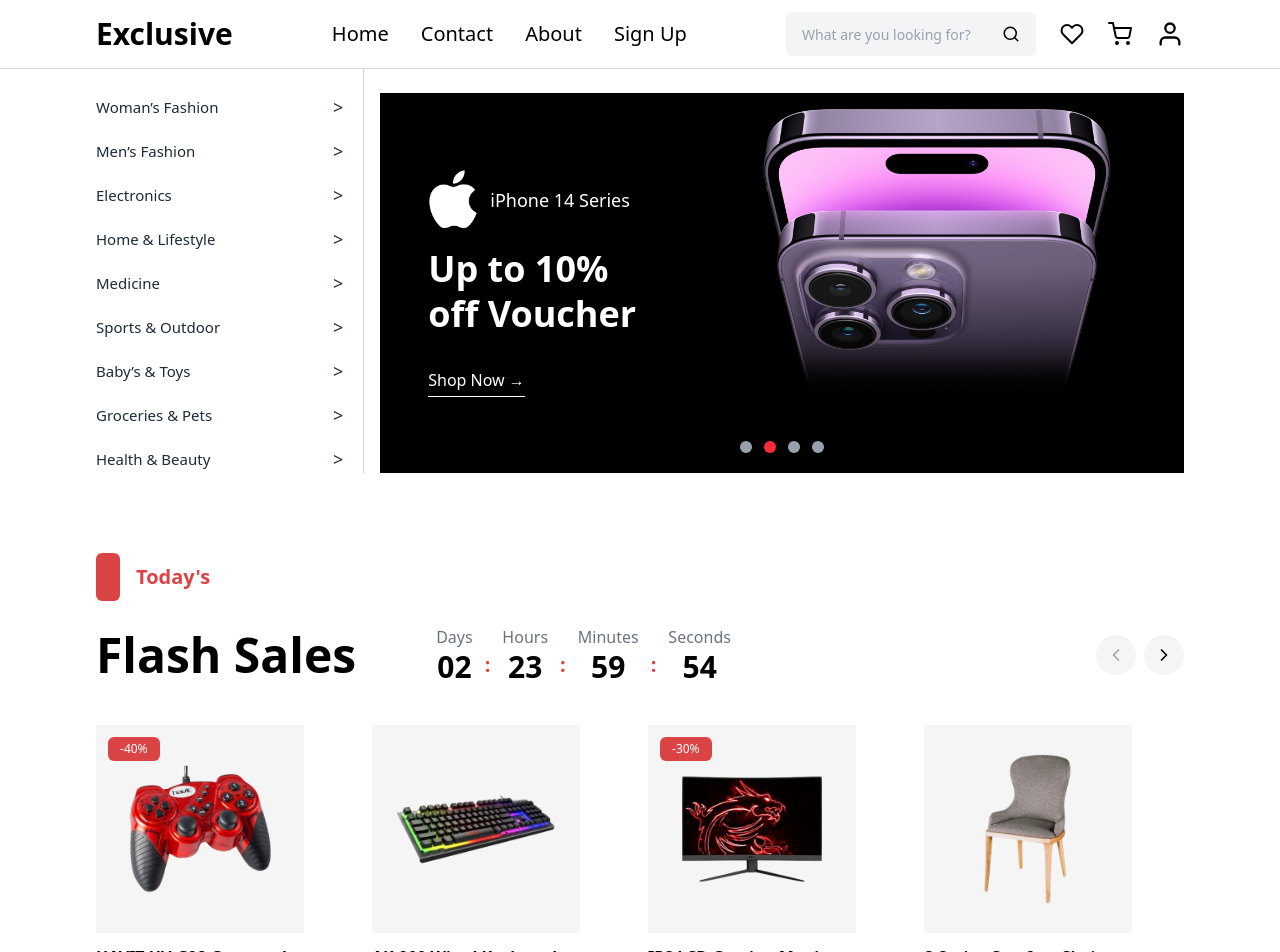
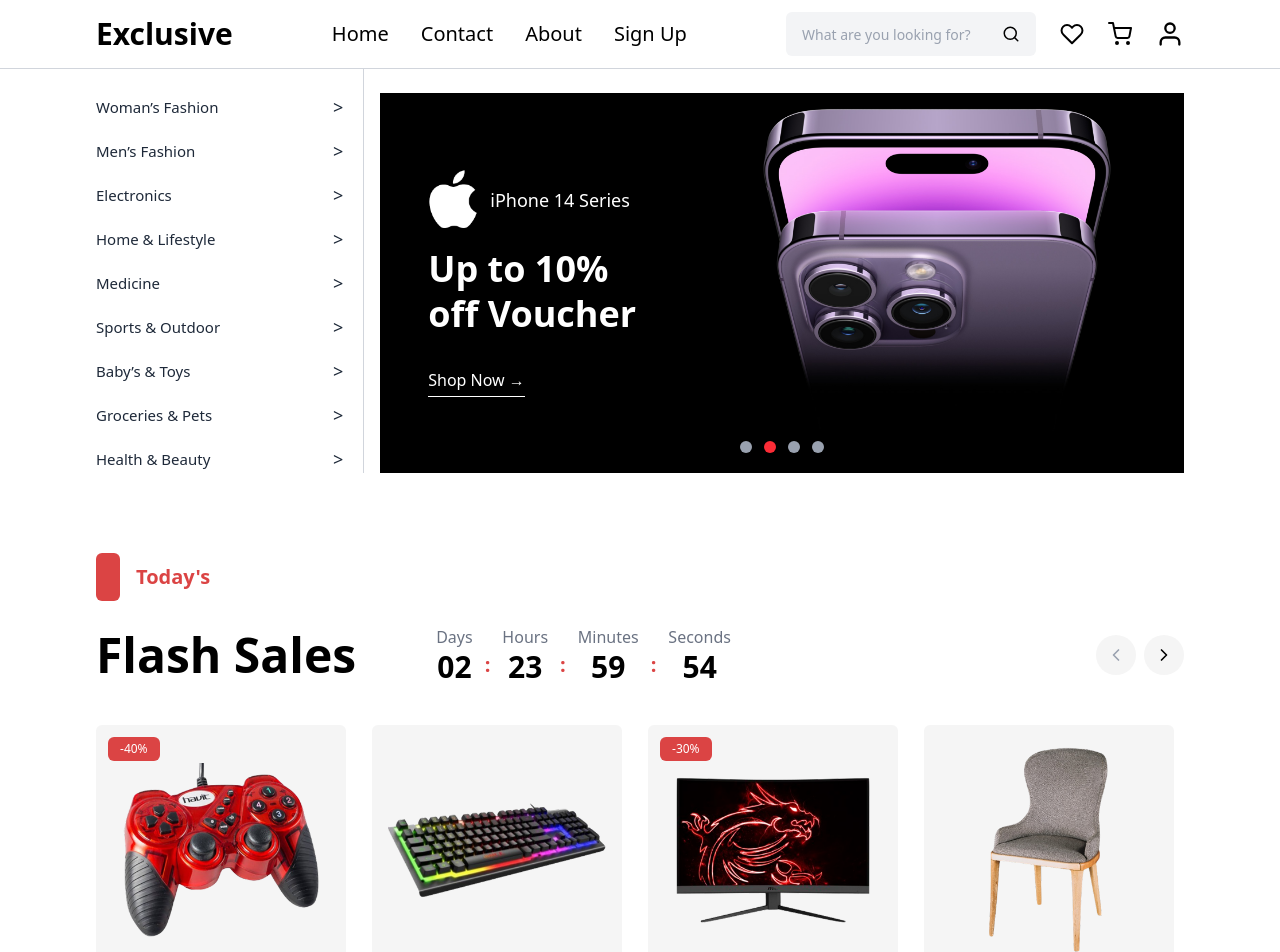
Before and after one commit to Naqash-Codes/Nextjs_Ecommerce_Project, a Next.js app: page / in a window 1280 px wide. Shown: the top 952 px of the page. Built offline with nearby package versions, Linux system fonts and the light colour scheme; no server answers.

Commit message:
Product Details Page

```diff
--- /dev/null
+++ b/app/product/[slug]/ProductDetail.tsx
@@ -0,0 +1,174 @@
+"use client";
+
+import Image from "next/image";
+import { Star, Heart } from "lucide-react";
+import { useState } from "react";
+
+interface Product {
+  id: number;
+  name: string;
+  slug: string;
+  description: string;
+  actPrice: number;
+  disPrice?: number;
+  disPer?: number;
+  rating: number;
+  reviews: number;
+  stock: number;
+  img: string[]; // array of image URLs
+  colors?: string[];
+}
+
+interface Props {
+  product: Product;
+}
+
+export default function ProductDetail({ product }: Props) {
+  const [quantity, setQuantity] = useState(1);
+
+  const increaseQty = () => {
+    if (quantity < product.stock) {
+      setQuantity((prev) => prev + 1);
+    }
+  };
+
+  const decreaseQty = () => {
+    if (quantity > 1) {
+      setQuantity((prev) => prev - 1);
+    }
+  };
+
+  return (
+    <section className="px-6 xl:px-24 py-10">
+      <div className="grid grid-cols-2 gap-16">
+        {/* LEFT: Main Image */}
+        <div className="bg-gray-100 flex items-center justify-center rounded-md">
+          <div className="relative w-[70%] aspect-square">
+            <Image
+              src={product.img[0]}
+              alt={product.name}
+              fill
+              className="object-contain"
+            />
+          </div>
+        </div>
+
+        {/* RIGHT: Product Info */}
+        <div className="space-y-6 ">
+          {/* Title */}
+          <h1 className="text-3xl font-semibold">{product.name}</h1>
+
+          {/* Rating + Reviews + Stock */}
+          <div className="flex items-center gap-3 text-sm">
+            <div className="flex items-center gap-1 text-yellow-500">
+              {Array.from({ length: 5 }).map((_, i) => (
+                <Star
+                  key={i}
+                  size={16}
+                  fill={
+                    i < Math.round(product.rating) ? "currentColor" : "none"
+                  }
+                />
+              ))}
+            </div>
+            <span className="text-gray-500">({product.reviews} Reviews)</span>
+            <span className="text-green-500">In Stock</span>
+          </div>
+
+          {/* Price */}
+          <div className="text-2xl font-semibold">
+            ${product.disPrice ?? product.actPrice}
+            {product.disPrice && (
+              <span className="text-gray-400 line-through text-lg ml-3">
+                ${product.actPrice}
+              </span>
+            )}
+          </div>
+
+          {/* Description */}
+          <p className="text-gray-600 leading-relaxed">{product.description}</p>
+
+          <div className="h-px bg-gray-400" />
+
+          {/* Colours */}
+          {product.colors && (
+            <div className="flex items-center gap-4">
+              <span className="font-medium">Colours:</span>
+              <div className="flex gap-2">
+                {product.colors.map((color) => (
+                  <span
+                    key={color}
+                    className="w-5 h-5 rounded-full border"
+                    style={{ backgroundColor: color }}
+                  />
+                ))}
+              </div>
+            </div>
+          )}
+
+          {/* Sizes (static example) */}
+          <div className="flex items-center gap-4">
+            <span className="font-medium">Size:</span>
+            <div className="flex gap-2">
+              {["XS", "S", "M", "L", "XL"].map((size) => (
+                <button
+                  key={size}
+                  className="border-2 border-gray-400 w-10 h-10 flex justify-center items-center rounded hover:bg-primary hover:border-primary hover:text-white transition cursor-pointer"
+                >
+                  {size}
+                </button>
+              ))}
+            </div>
+          </div>
+
+          {/* Quantity + CTA */}
+          <div className="flex items-center gap-4">
+            <div className="flex items-center border-2 border-gray-400 rounded overflow-hidden">
+              <button
+                onClick={decreaseQty}
+                disabled={quantity === 1}
+                className="w-8 h-8 flex items-center justify-center cursor-pointer disabled:cursor-auto disabled:opacity-50 border-r-2 border-gray-400"
+              >
+                -
+              </button>
+              <span className="px-4 min-w-10 text-center">{quantity}</span>
+              <button
+                onClick={increaseQty}
+                disabled={quantity === product.stock}
+                className="w-8 h-8 flex items-center justify-center bg-primary text-white cursor-pointer disabled:cursor-auto disabled:opacity-50 border-l-2 border-gray-400"
+              >
+                +
+              </button>
+            </div>
+
+            <button className="h-9 px-10 bg-primary cursor-pointer text-white rounded flex items-center justify-center hover:bg-red-700 transition">
+              Buy Now
+            </button>
+
+            <button className="h-9 w-10 border rounded flex items-center justify-center hover:bg-gray-100 transition">
+              <Heart size={18} />
+            </button>
+          </div>
+
+          {/* Delivery Info */}
+          <div className="border rounded-md divide-y">
+            <div className="p-4">
+              <p className="font-medium">Free Delivery</p>
+              <p className="text-sm text-gray-500">
+                Enter your postal code for Delivery Availability
+              </p>
+            </div>
+
+            <div className="p-4">
+              <p className="font-medium">Return Delivery</p>
+              <p className="text-sm text-gray-500">
+                Free 30 Days Delivery Returns.{" "}
+                <span className="underline cursor-pointer">Details</span>
+              </p>
+            </div>
+          </div>
+        </div>
+      </div>
+    </section>
+  );
+}
--- /dev/null
+++ b/app/product/[slug]/page.tsx
@@ -0,0 +1,17 @@
+import { productList } from "@/data/products";
+import { notFound } from "next/navigation";
+import ProductDetail from "./ProductDetail";
+
+interface Props {
+  params: Promise<{ slug: string }>;
+}
+
+export default async function Page({ params }: Props) {
+  const { slug } = await params;
+
+  const product = productList.find((p) => p.slug === slug);
+
+  if (!product) notFound();
+
+  return <ProductDetail product={product} />;
+}
--- a/components/ProductsCarousel.tsx
+++ b/components/ProductsCarousel.tsx
@@ -1,4 +1,8 @@
 "use client";
+
+import Link from "next/link";
+import Image from "next/image";
+import { RefObject } from "react";
 
 import { Swiper, SwiperSlide } from "swiper/react";
 import { Navigation } from "swiper/modules";
@@ -6,8 +10,6 @@ import "swiper/css";
 import "swiper/css/navigation";
 
 import { productList } from "@/data/products";
-import Image from "next/image";
-import { RefObject } from "react";
 
 type Props = {
   prevRef?: RefObject<HTMLButtonElement | null>;
@@ -45,10 +47,7 @@ export default function ProductCarousel({
           : false
       }
       onBeforeInit={(swiper) => {
-        if (
-          hasNavigation &&
-          typeof swiper.params.navigation !== "boolean"
-        ) {
+        if (hasNavigation && typeof swiper.params.navigation !== "boolean") {
           swiper.params.navigation!.prevEl = prevRef.current;
           swiper.params.navigation!.nextEl = nextRef.current;
         }
@@ -68,8 +67,12 @@ export default function ProductCarousel({
       className="w-full"
     >
       {productList.map((product) => (
-        <SwiperSlide key={product.id}>
-          <div className="relative">
+        <SwiperSlide key={product.id} className="flex justify-center">
+          <Link
+            href={`/product/${product.slug}`}
+            className="block w-full max-w-[250px] select-none"
+          >
+            <div className="relative cursor-pointer w-full">
               {/* Discount badge */}
               {product.disPer && (
                 <div className="absolute top-3 left-3 bg-primary py-1 px-3 text-white text-xs rounded-md z-10">
@@ -78,10 +81,10 @@ export default function ProductCarousel({
               )}
 
               {/* Image box */}
-            <div className="bg-[#f5f5f5] aspect-square w-[80%] p-4 flex items-center justify-center">
-              <div className="relative w-[90%] h-[90%]">
+              <div className="bg-[#f5f5f5] aspect-square w-full p-4 flex items-center justify-center rounded-md">
+                <div className="relative w-full h-full">
                   <Image
-                  src={product.img}
+                    src={Array.isArray(product.img) ? product.img[0] : product.img}
                     alt={product.name}
                     fill
                     className="object-contain"
@@ -90,15 +93,15 @@ export default function ProductCarousel({
               </div>
 
               {/* Product info */}
-            <div className="mt-3">
-              <h2 className="font-semibold">{product.name}</h2>
+              <div className="mt-3 space-y-1">
+                <h2 className="font-semibold text-sm">{product.name}</h2>
 
                 {product.disPrice ? (
-                <div className="flex gap-2">
+                  <div className="flex gap-2 items-center">
                     <span className="text-primary font-semibold">
                       ${product.disPrice}
                     </span>
-                  <span className="line-through text-[#808080]">
+                    <span className="line-through text-[#808080] text-sm">
                       ${product.actPrice}
                     </span>
                   </div>
@@ -109,6 +112,7 @@ export default function ProductCarousel({
                 )}
               </div>
             </div>
+          </Link>
         </SwiperSlide>
       ))}
     </Swiper>
--- a/data/products.ts
+++ b/data/products.ts
@@ -2,64 +2,165 @@ export const productList = [
   {
     id: 1,
     name: "HAVIT HV-G92 Gamepad",
+    slug: "havit-hv-g92-gamepad",
+    description:
+      "PlayStation-style gamepad with ergonomic grip, vibration feedback, and durable buttons for long gaming sessions.",
     actPrice: 160,
     disPrice: 120,
     disPer: 40,
-    img: "/images/controller.png",
+    rating: 4.8,
+    reviews: 88,
+    stock: 24,
+    category: "Gaming",
+    sku: "HVT-G92",
+    img: [
+      "/images/controller.png",
+      "/images/controller-2.png",
+      "/images/controller-3.png",
+    ],
+    colors: ["black", "red"],
   },
+
   {
     id: 2,
     name: "AK-900 Wired Keyboard",
+    slug: "ak-900-wired-keyboard",
+    description:
+      "Mechanical wired keyboard with RGB backlight, fast response keys, and premium build quality.",
     actPrice: 1160,
-    // disPrice: 960,
-    img: "/images/keyboard.png",
+    rating: 4.5,
+    reviews: 75,
+    stock: 18,
+    category: "Accessories",
+    sku: "AK-900-KB",
+    img: [
+      "/images/keyboard.png",
+      "/images/keyboard-2.png",
+    ],
+    colors: ["black"],
   },
+
   {
     id: 3,
     name: "IPS LCD Gaming Monitor",
+    slug: "ips-lcd-gaming-monitor",
+    description:
+      "24-inch IPS LCD gaming monitor with ultra-smooth refresh rate and vivid color accuracy.",
     actPrice: 400,
     disPrice: 370,
     disPer: 30,
-    img: "/images/monitor.png",
+    rating: 4.7,
+    reviews: 99,
+    stock: 12,
+    category: "Monitors",
+    sku: "IPS-24-GM",
+    img: [
+      "/images/monitor.png",
+      "/images/monitor-2.png",
+    ],
+    colors: ["black"],
   },
+
   {
     id: 4,
     name: "S-Series Comfort Chair",
+    slug: "s-series-comfort-chair",
+    description:
+      "Ergonomic comfort chair designed for long sitting hours with adjustable height and back support.",
     actPrice: 200,
-    // disPrice: 180,
-    img: "/images/chair.png",
+    rating: 4.6,
+    reviews: 65,
+    stock: 10,
+    category: "Furniture",
+    sku: "S-CH-01",
+    img: [
+      "/images/chair.png",
+      "/images/chair-2.png",
+    ],
+    colors: ["gray", "black"],
   },
   {
     id: 5,
     name: "HAVIT HV-G92 Gamepad",
+    slug: "havit-hv-g92-gamepad-pro",
+    description:
+      "PlayStation-style gamepad with ergonomic grip, vibration feedback, and durable buttons for long gaming sessions.",
     actPrice: 160,
     disPrice: 120,
     disPer: 40,
-    img: "/images/controller.png",
+    rating: 4.8,
+    reviews: 88,
+    stock: 24,
+    category: "Gaming",
+    sku: "HVT-G92",
+    img: [
+      "/images/controller.png",
+      "/images/controller-2.png",
+      "/images/controller-3.png",
+    ],
+    colors: ["black", "red"],
   },
+
   {
     id: 6,
     name: "AK-900 Wired Keyboard",
+    slug: "ak-900-wired-keyboard-pro",
+    description:
+      "Mechanical wired keyboard with RGB backlight, fast response keys, and premium build quality.",
     actPrice: 1160,
-    // disPrice: 960,
-    img: "/images/keyboard.png",
+    rating: 4.5,
+    reviews: 75,
+    stock: 18,
+    category: "Accessories",
+    sku: "AK-900-KB",
+    img: [
+      "/images/keyboard.png",
+      "/images/keyboard-2.png",
+    ],
+    colors: ["black"],
   },
+
   {
     id: 7,
     name: "IPS LCD Gaming Monitor",
+    slug: "ips-lcd-gaming-monitor-pro",
+    description:
+      "24-inch IPS LCD gaming monitor with ultra-smooth refresh rate and vivid color accuracy.",
     actPrice: 400,
     disPrice: 370,
     disPer: 30,
-    img: "/images/monitor.png",
+    rating: 4.7,
+    reviews: 99,
+    stock: 12,
+    category: "Monitors",
+    sku: "IPS-24-GM",
+    img: [
+      "/images/monitor.png",
+      "/images/monitor-2.png",
+    ],
+    colors: ["black"],
   },
+
   {
     id: 8,
     name: "S-Series Comfort Chair",
+    slug: "s-series-comfort-chair-pro",
+    description:
+      "Ergonomic comfort chair designed for long sitting hours with adjustable height and back support.",
     actPrice: 200,
-    // disPrice: 180,
-    img: "/images/chair.png",
+    rating: 4.6,
+    reviews: 65,
+    stock: 10,
+    category: "Furniture",
+    sku: "S-CH-01",
+    img: [
+      "/images/chair.png",
+      "/images/chair-2.png",
+    ],
+    colors: ["gray", "black"],
   },
 ];
+
 
 export const exploreProductList = [
   {
```
Lines whose indentation alone changed are shown as unchanged.
